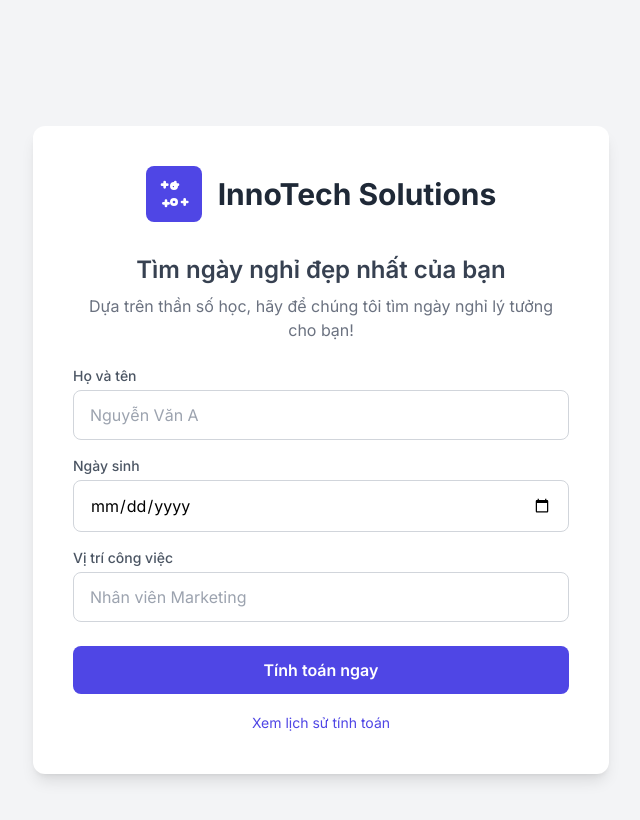
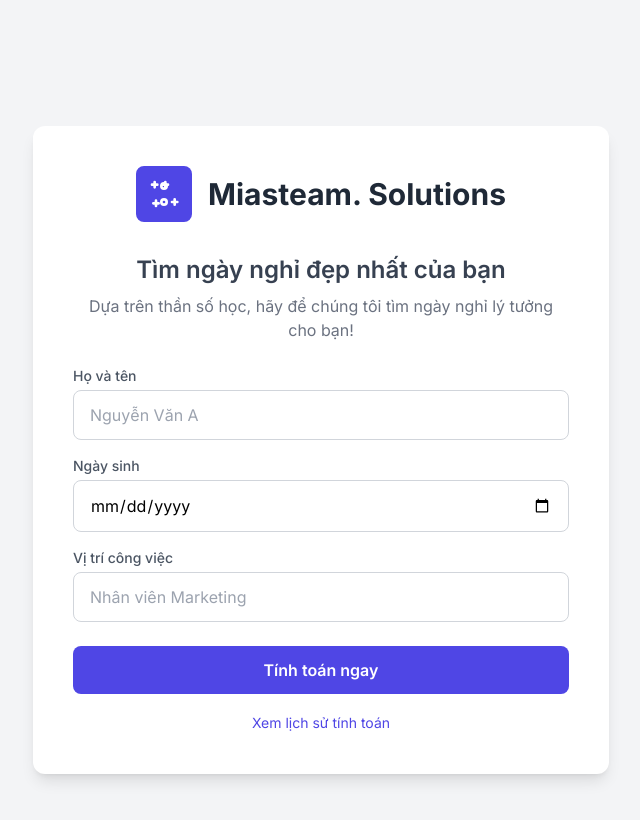
Before and after one commit to pixelaquarius/Website-MIAS, a Jekyll site: the page ngaynghidepnhat/index.html, which Jekyll copies as it is, in a window 1280 px wide. Shown: the top 820 px of the page, without its empty margins (319-959 px from the left). Built offline with Jekyll 4.4.1, drawn with Linux system fonts in a browser that asks for light colours; nearby versions of some CDN libraries.

Commit message:
Update index.html

```diff
--- a/ngaynghidepnhat/index.html
+++ b/ngaynghidepnhat/index.html
@@ -3,7 +3,7 @@
 <head>
     <meta charset="UTF-8">
     <meta name="viewport" content="width=device-width, initial-scale=1.0">
-    <title>Công Cụ Tính Ngày Nghỉ Phép - InnoTech</title>
+    <title>Công Cụ Tính Ngày Nghỉ Phép - Miasteam.</title>
     <script src="https://cdn.tailwindcss.com"></script>
     <link href="https://fonts.googleapis.com/css2?family=Inter:wght@400;500;600;700&display=swap" rel="stylesheet">
     <style>
@@ -91,7 +91,7 @@
                     <path stroke-linecap="round" stroke-linejoin="round" stroke-width="2" d="M5 3v4M3 5h4M6 17v4m-2-2h4m5-16v4m-2-2h4m5 11v4m-2-2h4M12 8a2 2 0 100-4 2 2 0 000 4zm0 12a2 2 0 100-4 2 2 0 000 4z" />
                 </svg>
             </div>
-            <h1 class="ml-4 text-3xl font-bold text-gray-800">InnoTech Solutions</h1>
+            <h1 class="ml-4 text-3xl font-bold text-gray-800">Miasteam. Solutions</h1>
         </header>
 
         <!-- View: Form Chính -->
@@ -153,7 +153,7 @@
 
             <!-- Thư Cảm Ơn -->
             <div class="mt-8 bg-indigo-50 border border-indigo-200 p-4 rounded-lg text-left shadow-sm">
-                <h4 class="font-semibold text-lg text-indigo-700">Một lời cảm ơn từ InnoTech...</h4>
+                <h4 class="font-semibold text-lg text-indigo-700">Một lời cảm ơn từ Miasteam....</h4>
                 <p class="text-gray-700 mt-2">
                     Cảm ơn <strong id="thankYouName" class="text-indigo-700"></strong>, vì tất cả những nỗ lực và cống hiến của bạn. Chúng tôi trân trọng thời gian bạn đã đồng hành cùng công ty.
                 </p>
```
